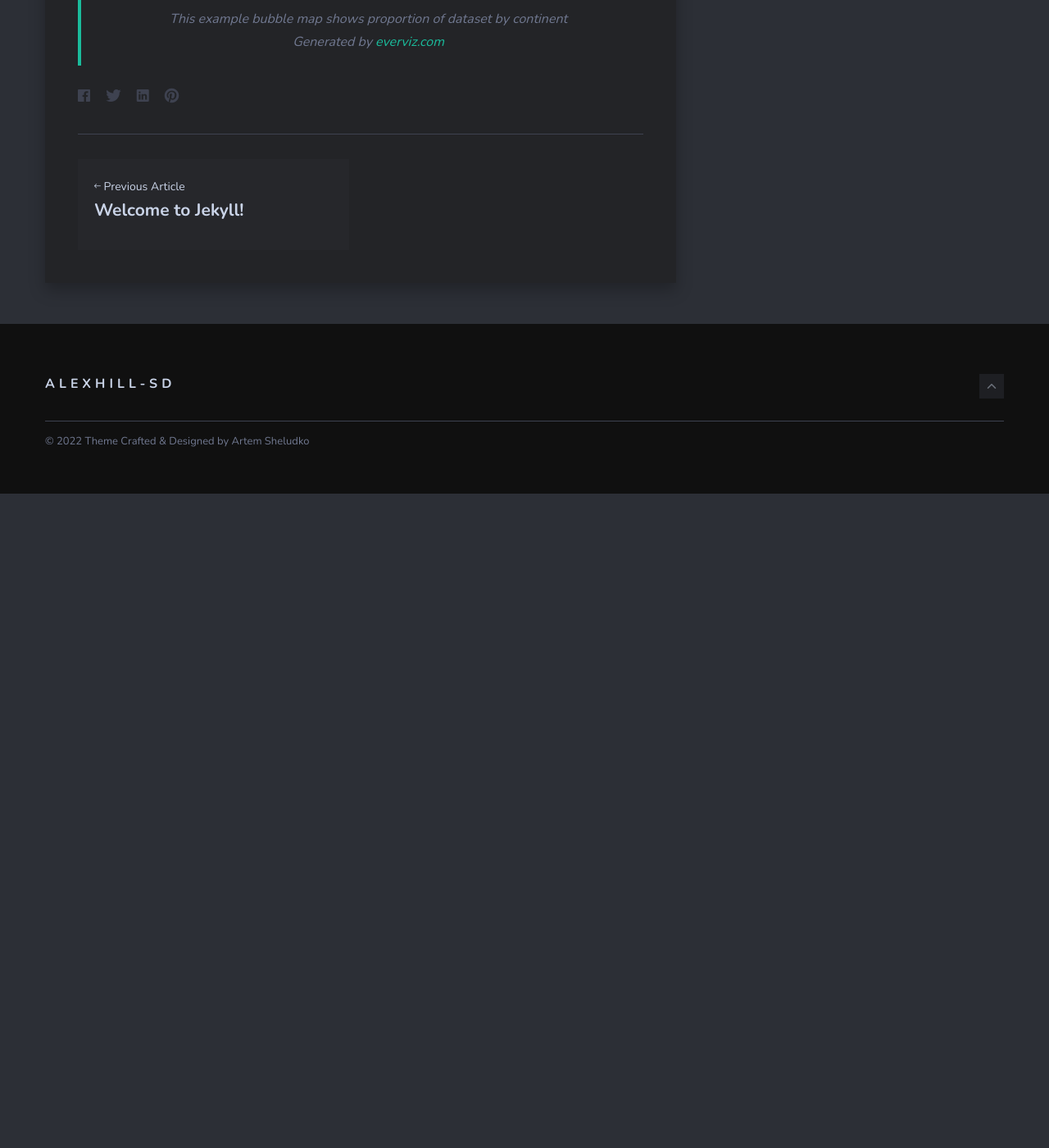
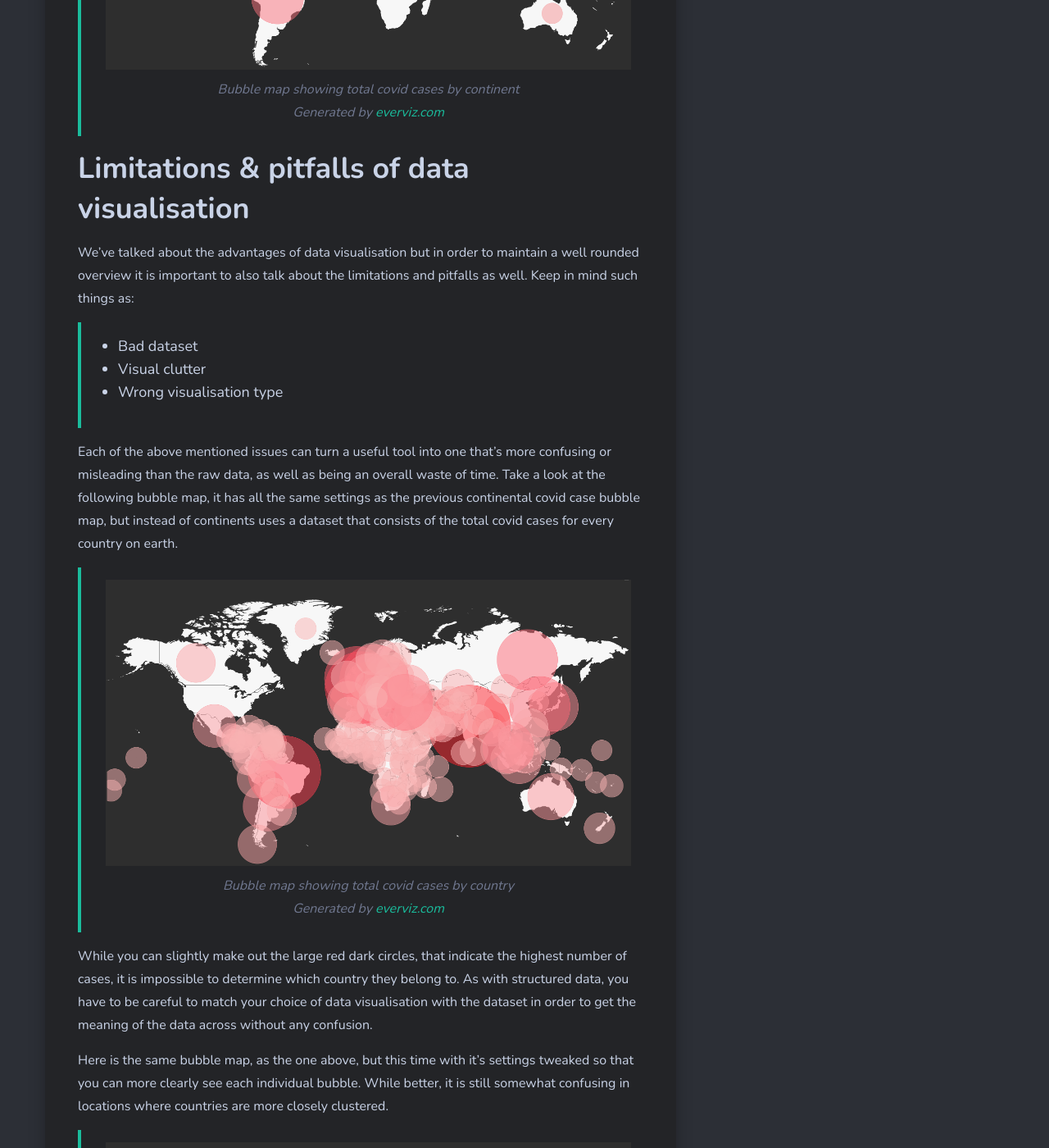
Before and after one commit to AlexHill-SD/Data-Visualsation-with-Python---INTP-315-Blog, a Jekyll site: the page built from _posts/2022-06-06-Why-is-data-visualisation-so-important.markdown, in a window 1280 px wide and 1400 px high, scrolled down 7623 px. Shown: the whole window at 82% size. Built offline with Jekyll 4.4.1, drawn with Linux system fonts in a browser that asks for light colours; nearby versions of some CDN libraries; comment, search, counter and statistics services are not loaded; before the commit the page ends 8225 px from its top, so only the background shows below that; some of the changed text lies outside the part shown.

Commit message:
blog post 1 mostly finished

```diff
--- a/_posts/2022-06-06-Why-is-data-visualisation-so-important.markdown
+++ b/_posts/2022-06-06-Why-is-data-visualisation-so-important.markdown
@@ -95,9 +95,11 @@ The image below, however, is an example of a bubble map, of the number of covid
  TO ADD SPECIFIC WIDTH/HEIGHT SHIT DO THIS: {: height="200px"}
 -->
 *This example bubble map shows proportion of dataset by geographical location
-Generated by [everviz.com](https://app.everviz.com/create?uuid=mnrw1212)*
+Generated by [everviz.com](https://app.everviz.com)*
 
-In terms of our earlier example problem, a bubble map overlayed onto a map could be a perfect solution. Data visualisation provides a method of data presentation that's expandable, professional looking, and easy to understand.
+In terms of our earlier example problem, a bubble map overlayed onto a map could be a perfect solution.
+
+> #### Data visualisation provides a method of data presentation that's expandable, professional looking, and easy to understand.
 
 # Advantages of data visualisation
 
@@ -133,5 +135,37 @@ Since the dataset is so much larger, it's harder for a casual observer to look a
 This is where data visualisation comes in, it can take structured data and provide a snapshot that conveys the key details with just a single image. It can turn a seemingly complex and incomprehensible dataset into something so simple that gets its meaning across in an instant. Below is a sample image of a bubble map built off the same dataset, showing total cases since the pandemic began. As you can see, we've taken that structured data and turned it into a single image that cxonveys it's meaning almost instantly.
 
 > ![]({{site.baseurl}}/img/2022-06-06_imgs/bubble_map_covid_example_2.png)
-*This example bubble map shows proportion of dataset by continent
+*Bubble map showing total covid cases by continent
 Generated by [everviz.com](https://app.everviz.com)*
+
+# Limitations & pitfalls of data visualisation
+
+We've talked about the advantages of data visualisation but in order to maintain a well rounded overview it is important to also talk about the limitations and pitfalls as well. Keep in mind such things as:
+
+> * Bad dataset
+> * Visual clutter
+> * Wrong visualisation type
+
+Each of the above mentioned issues can turn a useful tool into one that's more confusing or misleading than the raw data, as well as being an overall waste of time. Take a look at the following bubble map, it has all the same settings as the previous continental covid case bubble map, but instead of continents uses a dataset that consists of the total covid cases for every country on earth.
+
+> ![]({{site.baseurl}}/img/2022-06-06_imgs/bubble_map_covid_bad_example.png)
+*Bubble map showing total covid cases by country
+Generated by [everviz.com](https://app.everviz.com)*
+
+While you can slightly make out the large red dark circles, that indicate the highest number of cases, it is impossible to determine which country they belong to. As with structured data, you have to be careful to match your choice of data visualisation with the dataset in order to get the meaning of the data across without any confusion.
+
+Here is the same bubble map, as the one above, but this time with it's settings tweaked so that you can more clearly see each individual bubble. While better, it is still somewhat confusing in locations where countries are more closely clustered.
+
+> ![]({{site.baseurl}}/img/2022-06-06_imgs/bubble_map_covid_bad_example_2.png)
+*Bubble map, with tweaked settings, showing total covid cases by country
+Generated by [everviz.com](https://app.everviz.com)*
+
+Now here's an example of the same information but shown in a donut pie chart style, as you can see it is much easier to see which countries have the highest number of cases at a glance, compared to the bubble map.
+
+> ![]({{site.baseurl}}/img/2022-06-06_imgs/bubble_map_covid_bad_example_3.png)
+*Donut pie chart showing total covid cases by country
+Generated by [everviz.com](https://app.everviz.com)*
+
+If you were the client, which would you rather look at? It is important to keep in mind that data visualisation is a tool, and like any tool you have to chose the right one for the job. Sometimes data visualisation isn't the best choice, but with the wide range of visualisation types there is nearly always a way to get your data across in a useful and engaging way.
+
+> #### Making sure to chose the right type of data visualisation is as important as making sure your data is well structured for the task at hand.
```
Also changed, not shown: img/2022-06-06_imgs/bubble_map_covid_bad_example.png (added), img/2022-06-06_imgs/bubble_map_covid_bad_example_2.png (added), img/2022-06-06_imgs/bubble_map_covid_bad_example_3.png (added).
